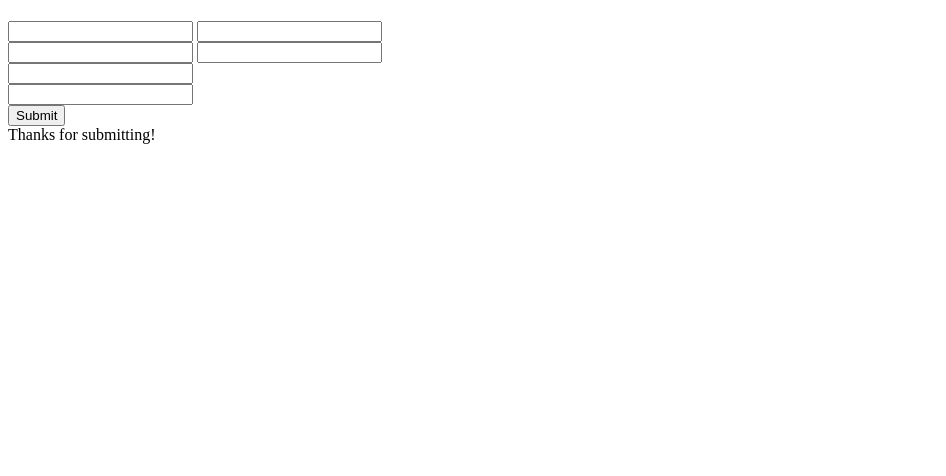
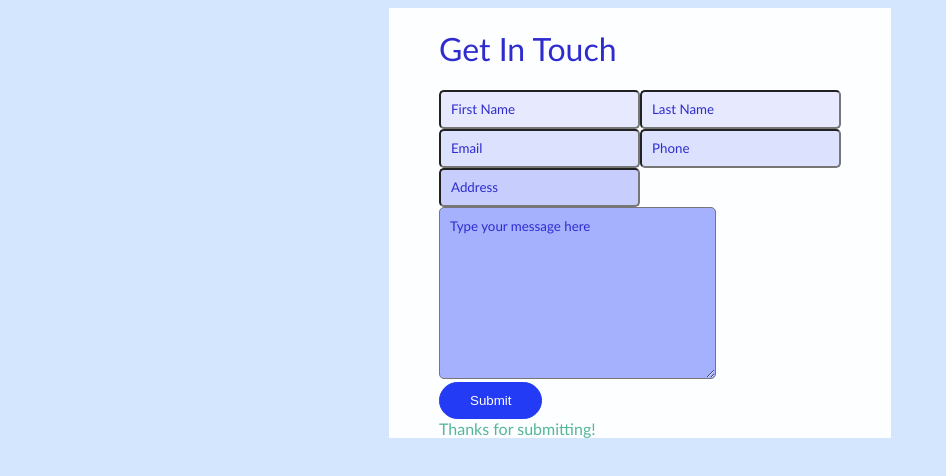
Before and after one commit to AlmiraJasin/Test-3-Form, a website: page index.html in a window 1280 px wide. Shown: the whole page, without its empty margins (0-946 px from the left). Drawn offline with Linux system fonts and the light colour scheme.

Commit message:
add classes and css

```diff
--- a/index.html
+++ b/index.html
@@ -8,24 +8,24 @@
     <link rel="stylesheet" href="styles.css">
 </head>
 <body>
-    <form>
-        <h1></h1>
-        <div>
-            <input type="text">
-            <input type="text">
+    <form class="form">
+        <h1>Get In Touch</h1>
+        <div class="double-input">
+            <input type="text" placeholder="First Name" class="box-style">
+            <input type="text" placeholder="Last Name" class="box-style">
+        </div>
+        <div class="double-input">
+            <input type="text" placeholder="Email" class="box-style color-second">
+            <input type="text" placeholder="Phone" class="box-style color-second">
+        </div>
+        <div class="single-input">
+            <input type="text" placeholder="Address" class="box-style color-third">
+        </div>
+        <div class="single-input">
+            <textarea name="" id="" cols="30" rows="10" placeholder="Type your message here" class="box-style color-last"></textarea>
         </div>
         <div>
-            <input type="text">
-            <input type="text">
-        </div>
-        <div>
-            <input type="text">
-        </div>
-        <div>
-            <input type="text">
-        </div>
-        <div>
-            <button>Submit</button>
+            <button class="btn">Submit</button>
         </div>
         <span>Thanks for submitting!</span>
     </form>
--- a/styles.css
+++ b/styles.css
@@ -0,0 +1,78 @@
+:root {
+    --background: #D4E6FE;
+    --form-background: #FDFEFF;
+    --font: #2E2CCF;
+    --first-row: #E7E9FE;
+    --second-row: #DCE1FE;
+    --third-row: #C7CDFD;
+    --last-row: #A5B1FD;
+    --button: #233BF5;
+    --anti-button: #fff;
+    --note: #54B798;
+}
+
+body {
+    background-color: var(--background);
+    font-family: 'Gill Sans', 'Gill Sans MT', Calibri, 'Trebuchet MS', sans-serif;
+    display: flex;
+    justify-content: center;
+}
+
+.form {
+    background-color: var(--form-background);
+    padding: 0 50px;
+}
+
+h1 {
+    color: var(--font);
+    font-weight: 400;
+}
+
+.double-input {
+    display: flex;
+    justify-content: space-between;
+}
+
+.single-input {
+
+}
+
+.box-style {
+    background-color: var(--first-row);
+    border-radius: 5px;
+    padding: 10px;
+    /*width: 100%;*/
+}
+
+.color-second {
+    background-color: var(--second-row);
+}
+
+.color-third {
+    background-color: var(--third-row);
+}
+
+.color-last {
+    background-color: var(--last-row);
+}
+
+::placeholder {
+    color: var(--font);
+    opacity: 1;
+    font-family: 'Gill Sans', 'Gill Sans MT', Calibri, 'Trebuchet MS', sans-serif;
+  }
+
+.btn {
+    background-color: var(--button);
+    padding: 10px 30px;s
+    text-transform: capitalize;
+    text-decoration: none;
+    color: var(--anti-button);
+    border: 1px solid var(--button);
+    border-radius: 50px;
+    /*transition: background-color 400ms;*/
+}
+
+span {
+    color: var(--note);
+}
```
